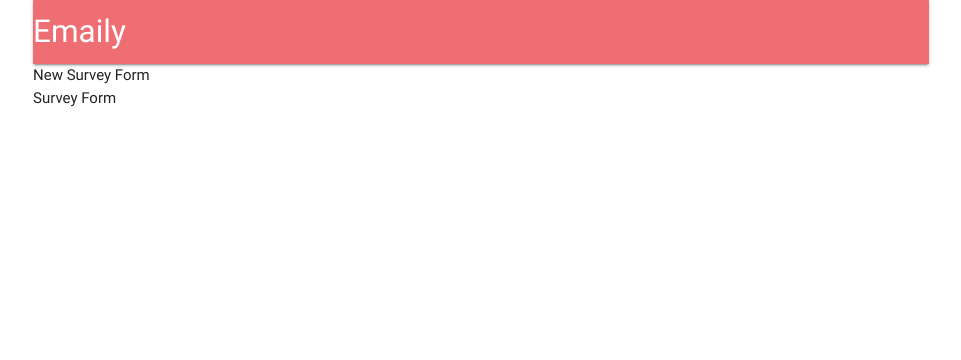
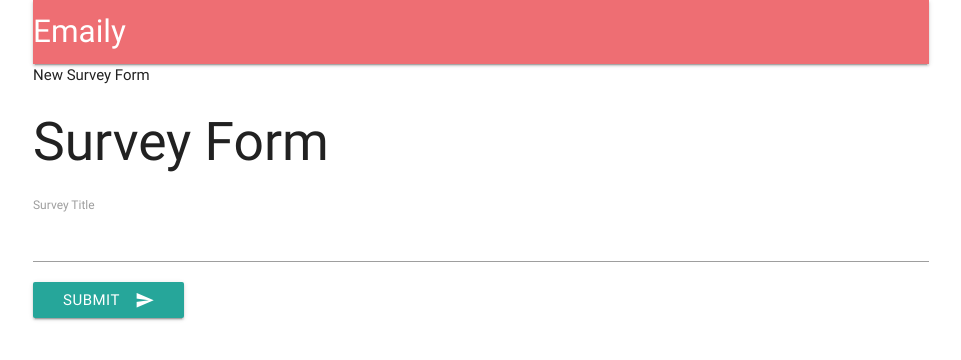
Before and after one commit to repartay/emaily-sandbox, a React (Create React App) app in the folder client/: page /surveys/new in a window 1280 px wide. Shown: the top 360 px of the page, without its empty margins (159-1120 px from the left). Built offline with nearby package versions, Linux system fonts and the light colour scheme; no server answers.

Commit message:
logging input of single field from survey

```diff
--- a/client/src/components/surveys/SurveyForm.js
+++ b/client/src/components/surveys/SurveyForm.js
@@ -1,13 +1,30 @@
 import React, { Component } from 'react';
+import { reduxForm, Field } from 'redux-form';
 
 class SurveyForm extends Component {
 	render() {
 		return (
 			<div>
-				Survey Form
+				<form onSubmit={this.props.handleSubmit(values => console.log('values', values))}>
+					<h2>Survey Form</h2>
+					<div>
+						<label>Survey Title</label>
+						<Field
+							type="text"
+							name="surveyTitle"
+							component="input"
+						/>
+					</div>
+					<button className="btn waves-effect waves-light" type="submit">
+						<i className="material-icons right">send</i>
+          				Submit
+        			</button>
+				</form>
 			</div>
 		);
 	}
 };
 
-export default SurveyForm;
+export default reduxForm({
+	form: 'surveyForm'
+})(SurveyForm);
```
Also changed, not shown: client/src/components/surveys/SurveyNew.js (line endings or trailing spaces).
